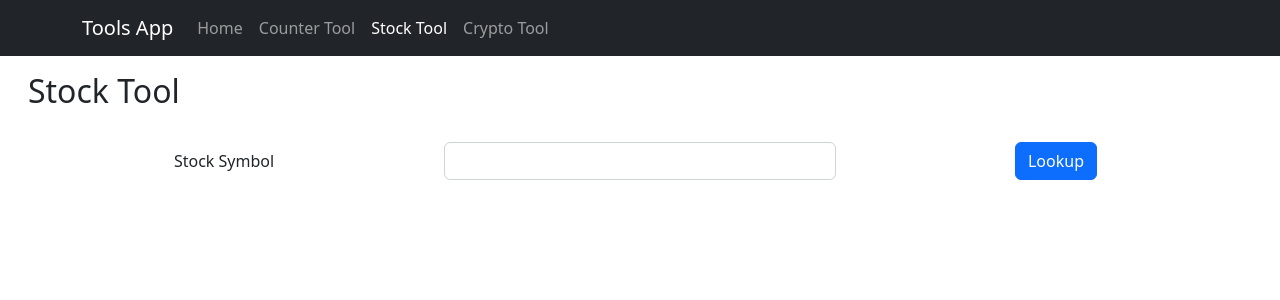
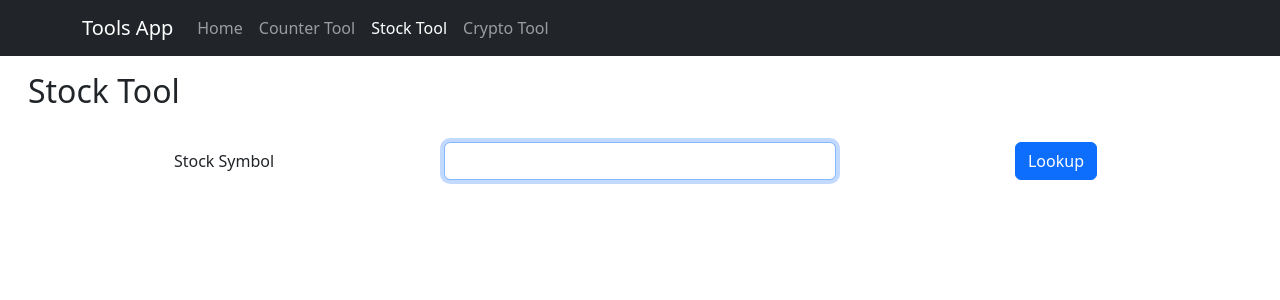
Before and after one commit to t4d-classes/react-redux_02062023, a React (Create React App) app in the folder tools-app/: page /stock-tool in a window 1280 px wide. Shown: the top 300 px of the page. Built offline with nearby package versions, Linux system fonts and the light colour scheme.

Commit message:
add focus code

```diff
--- a/tools-app/src/features/stockTool/StockTool.js
+++ b/tools-app/src/features/stockTool/StockTool.js
@@ -1,7 +1,7 @@
-import { useState, useCallback } from 'react';
+import { useState, useCallback, useRef, useEffect } from 'react';
 import { useSelector, useDispatch } from 'react-redux';
 
-import {selectStockPrice, getStockAsync} from './stockToolSlice';
+import { selectStockPrice, getStockAsync } from './stockToolSlice';
 
 import Button from 'react-bootstrap/Button';
 import Container from 'react-bootstrap/Container';
@@ -25,6 +25,8 @@ export function StockTool() {
     setStockSymbolInput, // function to update the state value and trigger a re-render
   ] = useState('' /* initial state value on the first render */);
 
+  const stockSymbolInputElement = useRef(null);
+
   const stockSymbolInputChange = useCallback((evt) => {
 
     // evt is the event object for the onChange event
@@ -34,9 +36,23 @@ export function StockTool() {
 
   }, []);
 
-  const lookupButtonClick = useCallback(() => {
+  const lookupFormSubmit = useCallback((evt) => {
+    evt.preventDefault();
     dispatch(getStockAsync(stockSymbolInput));
+    setStockSymbolInput('');
+
+    if (stockSymbolInputElement.current) {
+      stockSymbolInputElement.current.focus();
+    }
+
   }, [dispatch, stockSymbolInput]);
+
+  useEffect(() => {
+    // only going to run on the initial render
+    if (stockSymbolInputElement.current) {
+      stockSymbolInputElement.current.focus();
+    }
+  }, [stockSymbolInputElement]);
 
   return (
     <Container fluid>
@@ -47,16 +63,17 @@ export function StockTool() {
       </Row>
       <Row>
         <Col>
-          <Form>
+          <Form onSubmit={lookupFormSubmit}>
             <Form.Group as={Row}>
               <Form.Label column>Stock Symbol</Form.Label>
               <Col>
                 <Form.Control type="text"
+                  ref={stockSymbolInputElement}
                   value={stockSymbolInput} aria-label="Set stock symbol"
                   onChange={stockSymbolInputChange} />
               </Col>
               <Col>
-                <Button variant="primary" onClick={lookupButtonClick}>
+                <Button variant="primary">
                   Lookup
                 </Button>
               </Col>
--- a/tools-app/src/features/stockTool/stockToolSlice.js
+++ b/tools-app/src/features/stockTool/stockToolSlice.js
@@ -1,4 +1,4 @@
-import {createSlice, createAsyncThunk } from '@reduxjs/toolkit';
+import { createSlice, createAsyncThunk } from '@reduxjs/toolkit';
 import { fetchStock } from './stockAPI';
 
 const initialState = {
```
